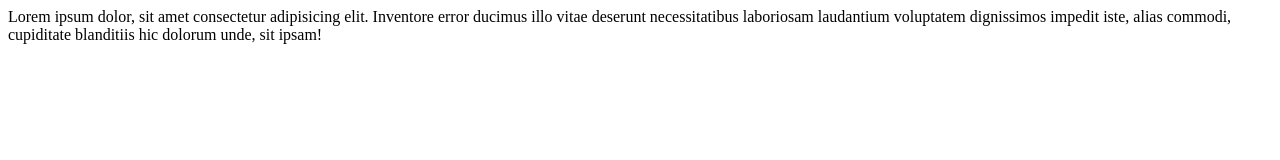
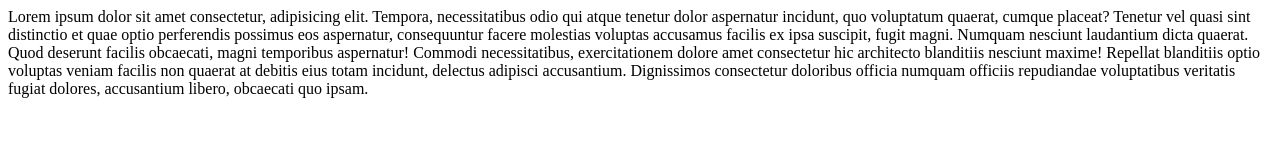
Before and after one commit to cabdisalaamcariif-dot/man-u, a plain HTML site: page test.html in a window 1280 px wide. Drawn offline with Linux system fonts and the light colour scheme.

Commit message:
waxa kusoo darey test

```diff
--- a/test.html
+++ b/test.html
@@ -6,7 +6,7 @@
 </head>
 <body>
     <p>
-        Lorem ipsum dolor, sit amet consectetur adipisicing elit. Inventore error ducimus illo vitae deserunt necessitatibus laboriosam laudantium voluptatem dignissimos impedit iste, alias commodi, cupiditate blanditiis hic dolorum unde, sit ipsam!
+        Lorem ipsum dolor sit amet consectetur, adipisicing elit. Tempora, necessitatibus odio qui atque tenetur dolor aspernatur incidunt, quo voluptatum quaerat, cumque placeat? Tenetur vel quasi sint distinctio et quae optio perferendis possimus eos aspernatur, consequuntur facere molestias voluptas accusamus facilis ex ipsa suscipit, fugit magni. Numquam nesciunt laudantium dicta quaerat. Quod deserunt facilis obcaecati, magni temporibus aspernatur! Commodi necessitatibus, exercitationem dolore amet consectetur hic architecto blanditiis nesciunt maxime! Repellat blanditiis optio voluptas veniam facilis non quaerat at debitis eius totam incidunt, delectus adipisci accusantium. Dignissimos consectetur doloribus officia numquam officiis repudiandae voluptatibus veritatis fugiat dolores, accusantium libero, obcaecati quo ipsam.
     </p>
 </body>
 </html>
```
